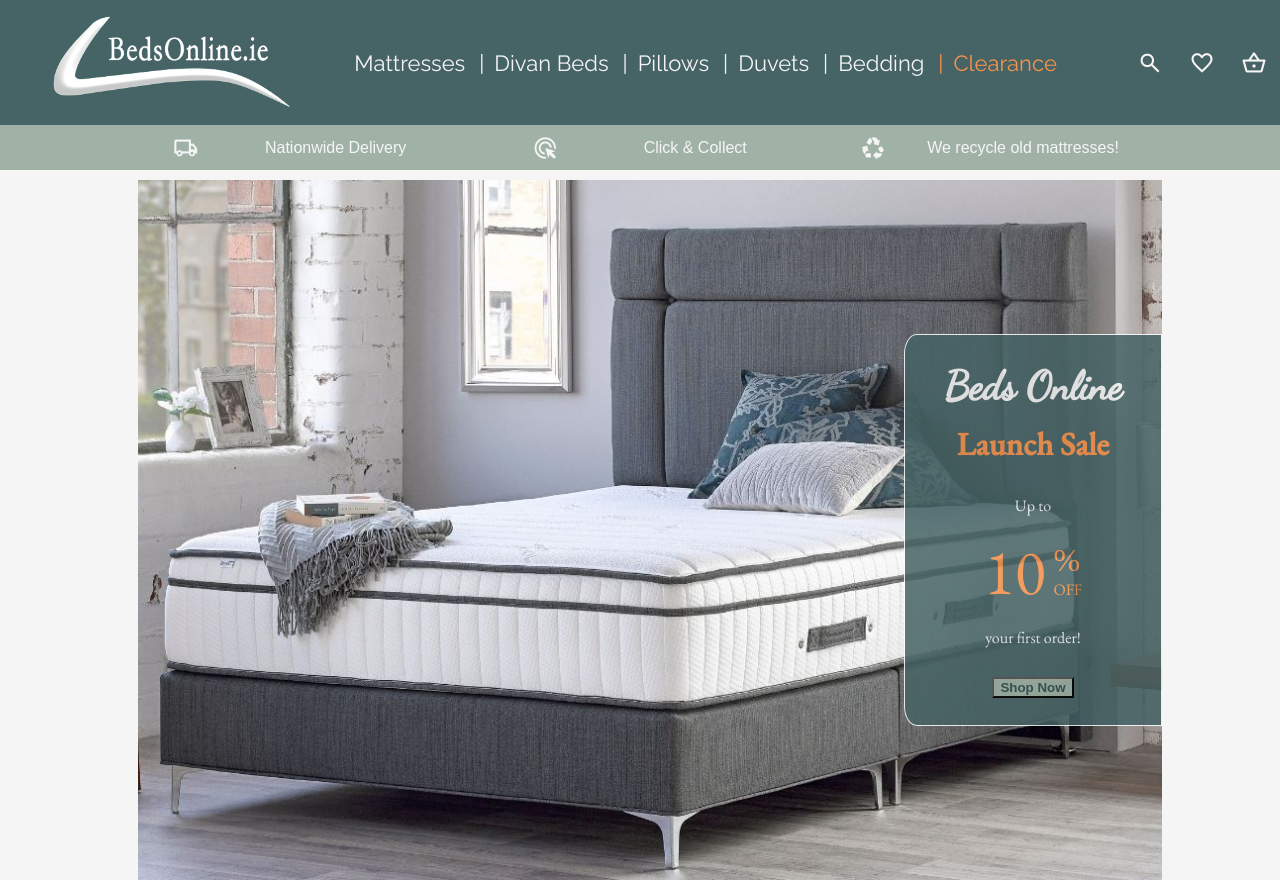
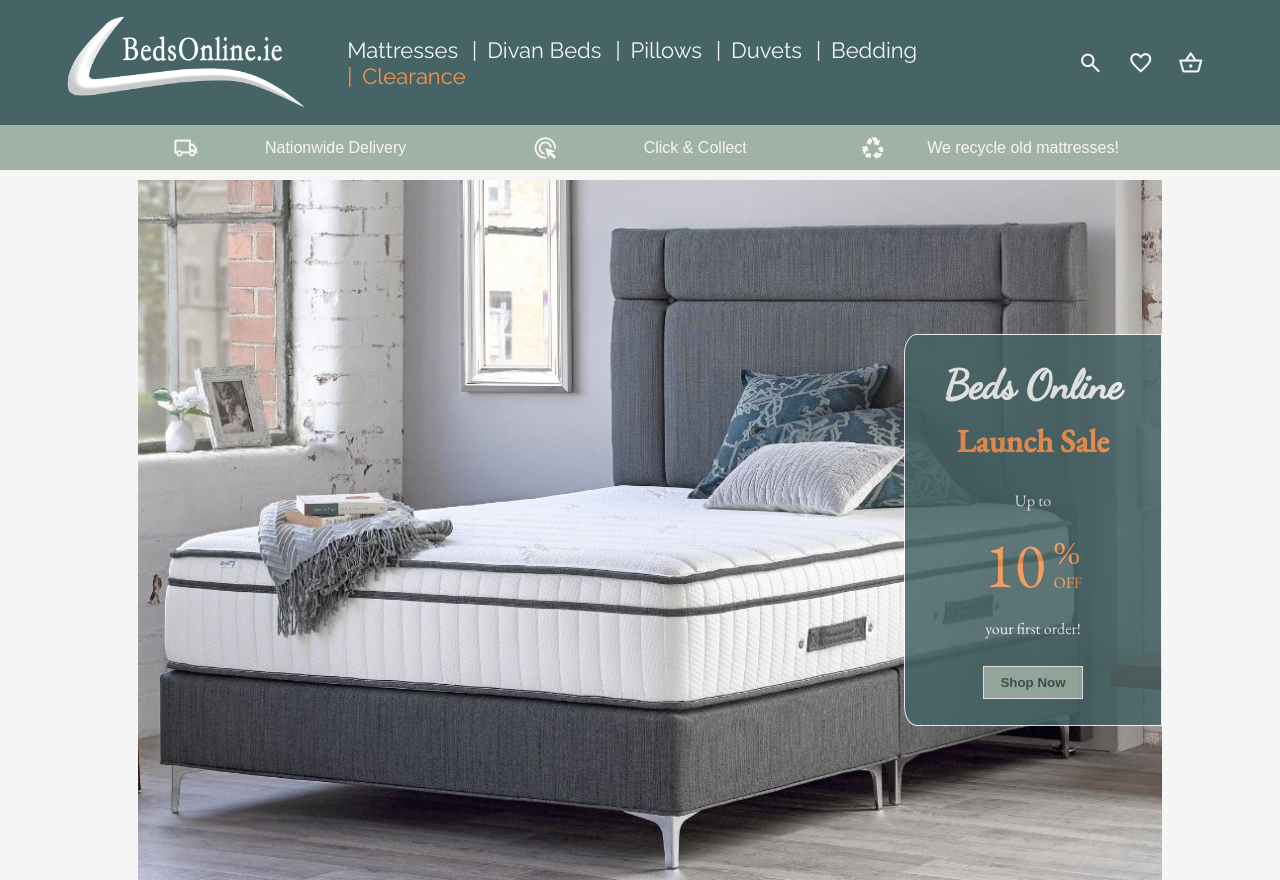
Before and after one commit to S-Breslin/bedsonline, a plain HTML site: page index.html in a window 1280 px wide. Shown: the top 880 px of the page. Drawn offline with nearby package versions, Linux system fonts and the light colour scheme.

Commit message:
Minor display changes (pre-grid)

```diff
--- a/style.css
+++ b/style.css
@@ -9,18 +9,16 @@ button:hover  {
     cursor: pointer;
 }
 
-body {
-    background-color:  #466365;
-}
 .header {
     display: flex;
     justify-content:space-between;
     align-items: center;
     height: 125px;
+    background-color:  #466365;
 }
 
 .logo {
-    margin-left: 50px;
+    margin-left: 5%;
     height: 75%;
     width: auto;
 }
@@ -47,6 +45,7 @@ body {
     width: 15%;
     display: flex;
     justify-content: space-around;
+    margin-right: 5%;
 }
 
 .icons span:hover {
@@ -207,6 +206,9 @@ nav a:hover {
     box-shadow: none;
     color: darkslategray;
     font-weight: bold;
+    border: 1px whitesmoke solid;
+    padding: 0.5rem 1rem;
+    border-radius: ;
 }
 
 .category {
```
